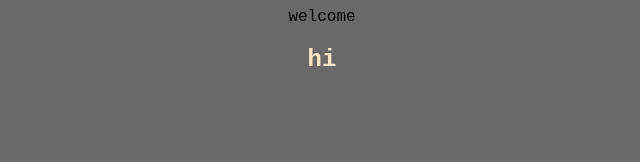
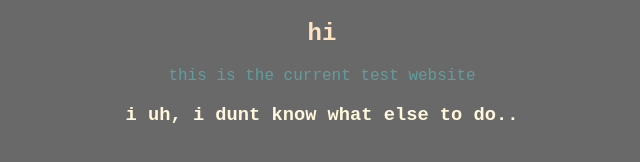
Before and after one commit to guy-makes/webpage, a plain HTML site: page index.html in a window 1280 px wide. Shown: the whole page, without its empty margins (318-958 px from the left). Drawn offline with Linux system fonts and the light colour scheme.

Commit message:
Update index.html

```diff
--- a/index.html
+++ b/index.html
@@ -1,10 +1,13 @@
 <!doctype html>
 <html>
     <head>
-        <link rel="stylesheet" href="style.css"
+        <link href="style.css" rel="stylesheet" type="text/css"/>
+        <link rel="stylesheet" href="style.css">
         <title>welcome</title>
         <body>
             <h2>hi</h2>
+            <p>this is the current test website</p>
+            <h3>i uh, i dunt know what else to do..</do></h3>
         </body>
     </head>
 </html>
```
